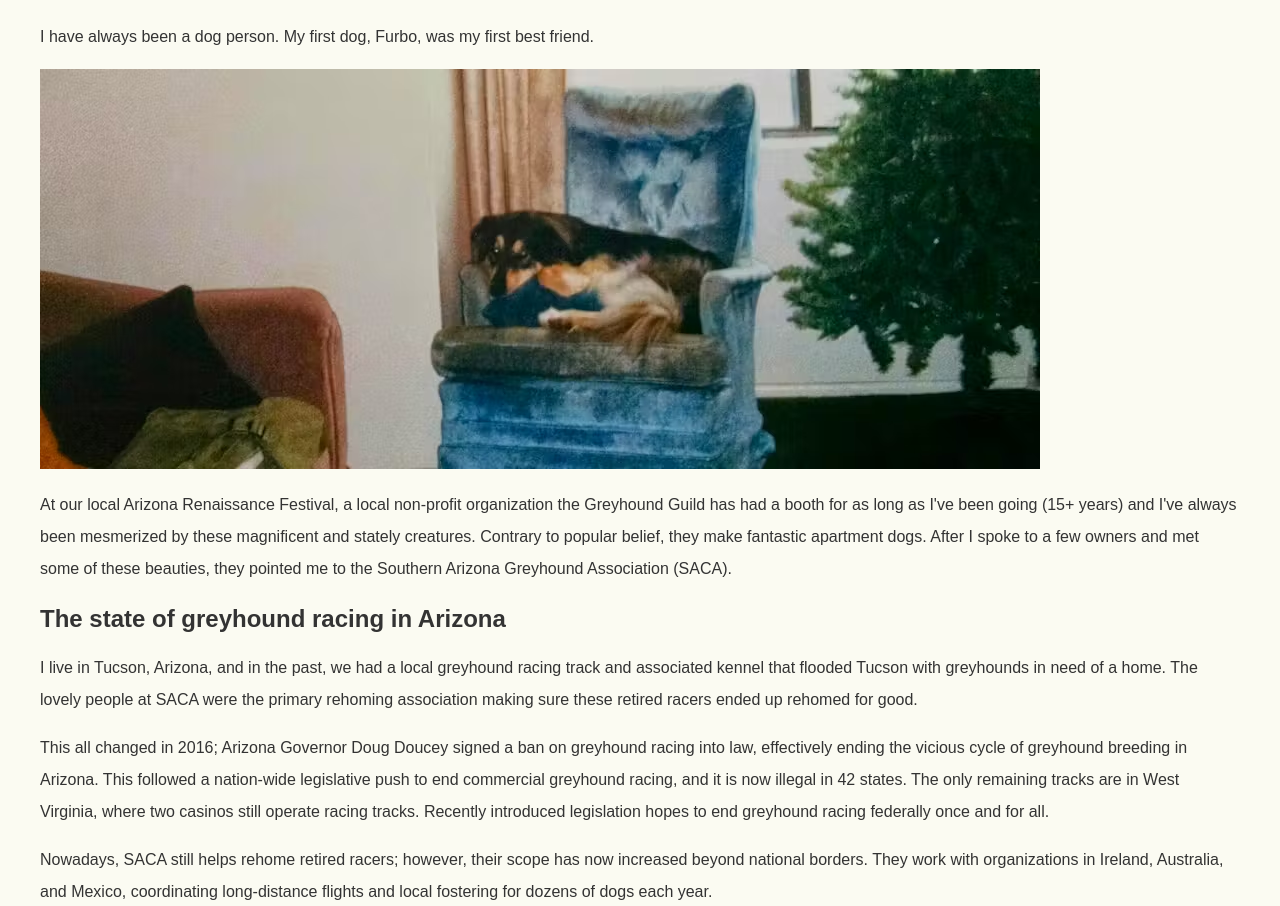
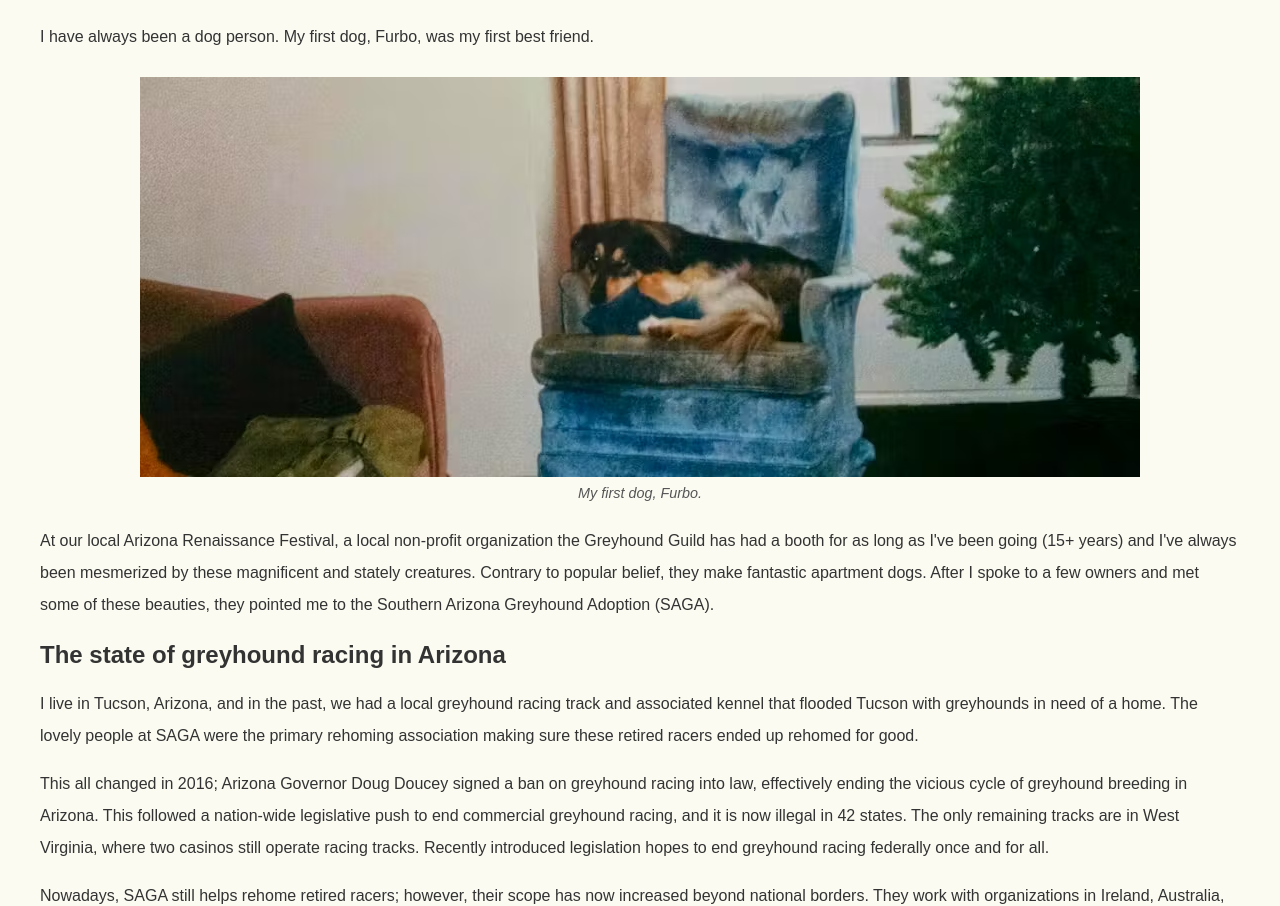
Before and after one commit to cpetersonco/portfolio, an Astro site: page /posts/adopting-a-greyhound in a window 1280 px wide. Shown: the part 212-1118 px from the top of the page. Built offline with nearby package versions, Linux system fonts and the light colour scheme; Astro itself is replaced by a stand-in of ours.

Commit message:
feat: add blog image styling

```diff
--- /dev/null
+++ b/src/components/BlogImage.astro
@@ -0,0 +1,47 @@
+---
+import { Image } from "astro:assets";
+
+interface Props {
+  src: string;
+  alt: string;
+  caption?: string;
+}
+
+const { src, alt, caption } = Astro.props;
+---
+
+<figure class="figure">
+  <Image class="image" src={src} alt={alt} />
+  {
+    caption && (
+      <figcaption class="caption">
+        <i>{caption}</i>
+      </figcaption>
+    )
+  }
+</figure>
+
+<style>
+  .figure {
+    width: 100%;
+    margin: 0;
+    padding-top: 8px;
+  }
+
+  .image {
+    display: block;
+    max-width: 100%;
+    max-height: 400px;
+    width: auto;
+    height: auto;
+    margin: 0px auto;
+  }
+
+  .caption {
+    color: #565656;
+    font-size: 0.9rem;
+    width: fit-content;
+    margin: 0px auto;
+    padding: 0.5rem 0px;
+  }
+</style>
--- a/src/content/posts/adopting-a-greyhound.mdx
+++ b/src/content/posts/adopting-a-greyhound.mdx
@@ -5,30 +5,31 @@ author: cpeterson
 slug: adopting-a-greyhound
 date: 2024-01-31
 ---
-import { Image } from 'astro:assets';
-import furbo from '../../assets/furbo.png';
-import selfie from '../../assets/selfie.png';
-import derp from '../../assets/derp.png';
+
+import BlogImage from "../../components/BlogImage.astro";
+import furbo from "../../assets/furbo.png";
+import selfie from "../../assets/selfie.png";
+import derp from "../../assets/derp.png";
 
 I have always been a dog person. My first dog, Furbo, was my first best friend.
 
-<Image src={furbo} alt="My first dog, Furbo."/>
+<BlogImage src={furbo} alt="My first dog, Furbo." caption="My first dog, Furbo."/>
 
-At our local Arizona Renaissance Festival, a local non-profit organization the Greyhound Guild has had a booth for as long as I've been going (15+ years) and I've always been mesmerized by these magnificent and stately creatures. Contrary to popular belief, they make fantastic apartment dogs. After I spoke to a few owners and met some of these beauties, they pointed me to the Southern Arizona Greyhound Association (SACA).
+At our local Arizona Renaissance Festival, a local non-profit organization the Greyhound Guild has had a booth for as long as I've been going (15+ years) and I've always been mesmerized by these magnificent and stately creatures. Contrary to popular belief, they make fantastic apartment dogs. After I spoke to a few owners and met some of these beauties, they pointed me to the Southern Arizona Greyhound Adoption (SAGA).
 
 ## The state of greyhound racing in Arizona
 
-I live in Tucson, Arizona, and in the past, we had a local greyhound racing track and associated kennel that flooded Tucson with greyhounds in need of a home. The lovely people at SACA were the primary rehoming association making sure these retired racers ended up rehomed for good.
+I live in Tucson, Arizona, and in the past, we had a local greyhound racing track and associated kennel that flooded Tucson with greyhounds in need of a home. The lovely people at SAGA were the primary rehoming association making sure these retired racers ended up rehomed for good.
 
 This all changed in 2016; Arizona Governor Doug Doucey signed a ban on greyhound racing into law, effectively ending the vicious cycle of greyhound breeding in Arizona. This followed a nation-wide legislative push to end commercial greyhound racing, and it is now illegal in 42 states. The only remaining tracks are in West Virginia, where two casinos still operate racing tracks. Recently introduced legislation hopes to end greyhound racing federally once and for all.
 
-Nowadays, SACA still helps rehome retired racers; however, their scope has now increased beyond national borders. They work with organizations in Ireland, Australia, and Mexico, coordinating long-distance flights and local fostering for dozens of dogs each year.
+Nowadays, SAGA still helps rehome retired racers; however, their scope has now increased beyond national borders. They work with organizations in Ireland, Australia, and Mexico, coordinating long-distance flights and local fostering for dozens of dogs each year.
 
 ## The adoption process
 
-Before deciding to submit an application to SACA, I made sure to do my research on greyhounds. I read Adopting a Racing Greyhound by Cynthia A. Branigan, as well as a few other online resources.
+Before deciding to submit an application to SAGA, I made sure to do my research on greyhounds. I read Adopting a Racing Greyhound by Cynthia A. Branigan, as well as a few other online resources.
 
-SACA has an online application for prospective adopters, followed by an in-home visit. This sounded intimidating at first, but it's honestly just get tips and guidance from experienced greyhound owners on what they should eat, what they might get into, etc.
+SAGA has an online application for prospective adopters, followed by an in-home visit. This sounded intimidating at first, but it's honestly just get tips and guidance from experienced greyhound owners on what they should eat, what they might get into, etc.
 
 To prepare my home, I got rid of my poisonous house plants. These could be reintroduced at some point, I just didn't want to risk giving a nervous dog free access to delicious leafy diarrhea. Beyond that, I live alone with no other pets, so I was well-suited.
 
@@ -36,7 +37,11 @@ After the application was approved and visit completed, I was added to the waitl
 
 Lyn, or She's So Bold (her racing name), was a two-year-old Irish racing greyhound who had been state-side for a few weeks at her foster home.
 
-<Image src={selfie} alt="A picture of Wyn and I after I first picked her up from her foster home."/>
+<BlogImage
+  src={selfie}
+  alt="A picture of Wyn and I after I first picked her up from her foster home."
+  caption="Picking up Wyn from her foster home."
+/>
 
 ## Post-adoption
 
@@ -46,4 +51,4 @@ An interesting perk that I hadn't anticipated with adopting an Irish greyhound i
 
 What I would do to get some puppy pics of her...
 
-<Image src={derp} alt="Wyn being a derp, laying upside down on her bed."/>
+<BlogImage src={derp} alt="Wyn being a derp, laying upside down on her bed." caption="Wyn roaching on her bed." />
```
